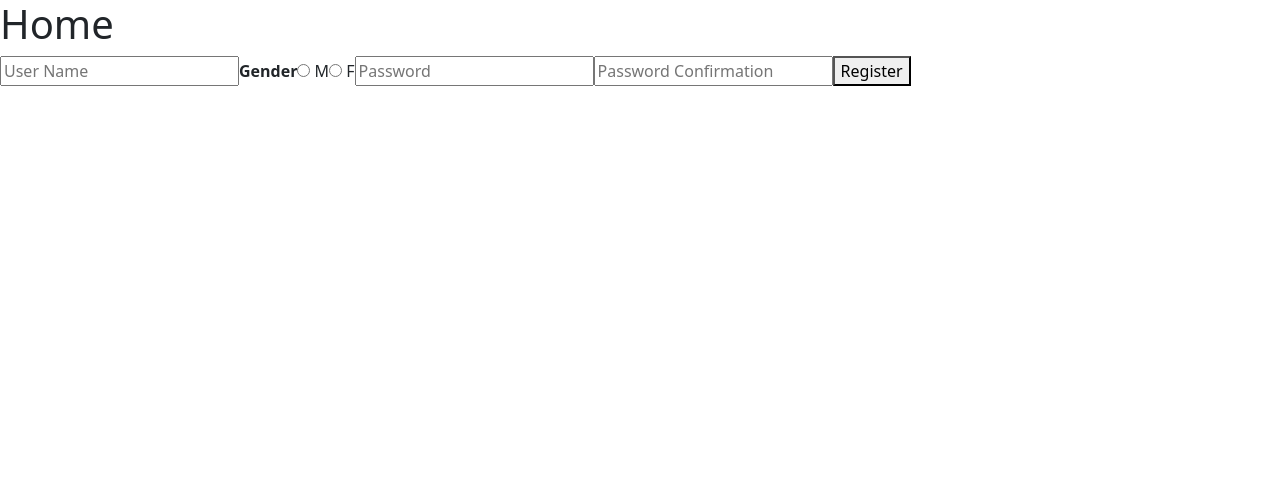
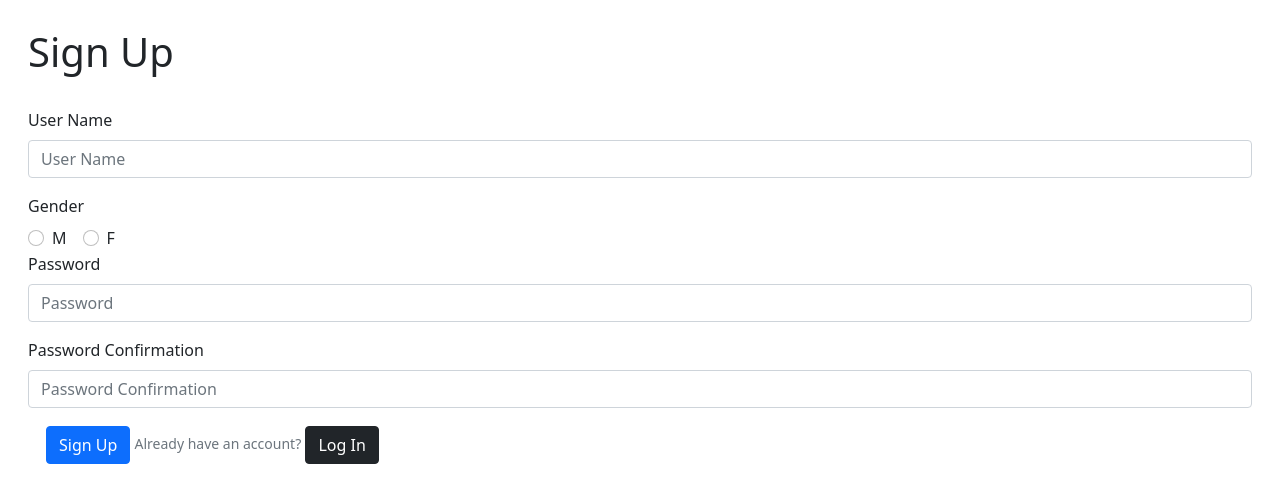
Before and after one commit to ne30/tour_sep, a React (Create React App) app in the folder frontend/tour/: page / in a window 1280 px wide. Shown: the top 502 px of the page. Built offline with nearby package versions, Linux system fonts and the light colour scheme; no server answers.

Commit message:
aligned add and login signup along with there routes

```diff
--- a/frontend/tour/src/components/AddTour.js
+++ b/frontend/tour/src/components/AddTour.js
@@ -1,5 +1,6 @@
 import axios from "axios";
 import { Component } from "react";
+import { Button, Col, Form, Row } from "react-bootstrap";
 
 export default class AddTour extends Component{
 
@@ -67,7 +68,7 @@ export default class AddTour extends Component{
     render(){
         return (
             <div>
-                <form onSubmit={this.handleSubmit}>
+                {/* <form onSubmit={this.handleSubmit}>
                     <input type="text" name="tour_code" placeholder="Tour Code" value={this.state.tour_code} onChange={this.handleChange} required />
 
                     <input type="text" name="from" placeholder="From" value={this.state.from} onChange={this.handleChange} required />
@@ -85,7 +86,62 @@ export default class AddTour extends Component{
                     <input type="date" name="date" placeholder="Date" value={this.state.date} onChange={this.handleChange} required />
 
                     <button type='submit'>Add</button>
-                </form>
+                </form> */}
+                <div>
+                <Form onSubmit={this.handleSubmit}>
+                        <Form.Group className="mb-3">
+                            <Form.Label>Tour Code</Form.Label>
+                            <Form.Control type="text" name="tour_code" placeholder="Tour Code" value={this.state.tour_code} onChange={this.handleChange} required />
+                        </Form.Group>
+
+                        <Row className="mb-3">
+                            <Form.Group as={Col} className="mb-3">
+                                <Form.Label>From</Form.Label>
+                                <Form.Control type="text" name="from" placeholder="From" value={this.state.from} onChange={this.handleChange} required />
+                            </Form.Group>
+
+                            <Form.Group as={Col} className="mb-3">
+                                <Form.Label>To</Form.Label>
+                                <Form.Control type="text" name="to" placeholder="To" value={this.state.to} onChange={this.handleChange} required />
+                            </Form.Group>
+                        </Row>
+
+                        <Row className="mb-3">
+                            <Form.Group as={Col} className="mb-3">
+                                <Form.Label>Start Time</Form.Label>
+                                <Form.Control type="time" name="start_time" placeholder="Start Time" value={this.state.start_time} onChange={this.handleChange} required />
+                            </Form.Group>
+
+                            <Form.Group as={Col} className="mb-3">
+                                <Form.Label>End Time</Form.Label>
+                                <Form.Control type="time" name="end_time" placeholder="End Time" value={this.state.end_time} onChange={this.handleChange} required />
+                            </Form.Group>
+                        </Row>
+
+                        <Row className="mb-3">
+                            <Form.Group as={Col} className="mb-3">
+                                <Form.Label>Passenger Limit</Form.Label>
+                                <Form.Control type="number" min="1" name="passenger_limit" placeholder="Passenger Limit" value={this.state.passenger_limit} onChange={this.handleChange} required />
+                            </Form.Group>
+
+                            <Form.Group as={Col} className="mb-3">
+                                <Form.Label>Price</Form.Label>
+                                <Form.Control type="number" min="1" name="price" placeholder="Price" value={this.state.price} onChange={this.handleChange} required />
+                            </Form.Group>
+                        </Row>
+
+                        <Form.Group className="mb-3">
+                            <Form.Label>Date</Form.Label>
+                            <Form.Control type="date" name="date" placeholder="Date" value={this.state.date} onChange={this.handleChange} required />
+                        </Form.Group>
+
+                        <div class="buttons">
+                            <Button variant="primary" type="submit">
+                                Add
+                            </Button>
+                        </div>
+                    </Form>
+                </div>
             </div>
         );
     }
--- a/frontend/tour/src/components/Home.js
+++ b/frontend/tour/src/components/Home.js
@@ -40,7 +40,6 @@ export default class Home extends Component {
   render() {
     return (
       <div>
-        <h1>Home</h1>
         <Registration handleSuccessfullRegister={this.handleSuccessfullRegister}/>
       </div>
     );
--- a/frontend/tour/src/components/auth/Login.js
+++ b/frontend/tour/src/components/auth/Login.js
@@ -1,5 +1,6 @@
 import React, { Component } from 'react';
 import axios from 'axios';
+import { Button, Form } from 'react-bootstrap';
 
 export default class Login extends Component {
 
@@ -61,14 +62,53 @@ export default class Login extends Component {
     render() {
         return (
             <div>
-                <h1>Login</h1>
-                <form onSubmit={this.handleSubmit}>
+                {/* <form onSubmit={this.handleSubmit}>
                     <input type="text" name="user_name" placeholder="User Name" value={this.state.user_name} onChange={this.handleChange} required />
 
                     <input type="password" name="password" placeholder="Password" value={this.state.password} onChange={this.handleChange} required />
 
                     <button type='submit'>Log In</button>
-                </form>
+                </form> */}
+                <div class="login-form">
+                    <h1>Sign In</h1>
+                    <br/>
+                    <Form onSubmit={this.handleSubmit}>
+                        <Form.Group className="mb-3">
+                            <Form.Label>User Name</Form.Label>
+                            <Form.Control type="text"name="user_name" placeholder="User Name" value={this.state.user_name} onChange={this.handleChange} required />
+                        </Form.Group>
+
+                        <Form.Group className="mb-3" controlId="formBasicPassword">
+                            <Form.Label>Password</Form.Label>
+                            <Form.Control type="password" name="password" placeholder="Password" value={this.state.password} onChange={this.handleChange} required />
+                        </Form.Group>
+                        <div class="buttons">
+                            <Button variant="primary" type="submit">
+                                Log In
+                            </Button>
+                            {' '}
+                            <Form.Text className="text-muted">
+                                    Don't have an account?
+                            </Form.Text>
+                            {' '}
+                            <Button href="/" variant="dark">
+                                Sign Up
+                            </Button>
+                        </div>
+                    </Form>
+                </div>
+                <style>
+                    {"\
+                    .login-form{\
+                    margin:28px;\
+                    }\
+                    "}
+                    {"\
+                    .buttons{\
+                    margin:18px;\
+                    }\
+                    "}
+                </style>
             </div>
         );
     }
--- a/frontend/tour/src/components/auth/Registration.js
+++ b/frontend/tour/src/components/auth/Registration.js
@@ -1,5 +1,6 @@
 import React, { Component } from 'react';
 import axios from 'axios';
+import { Button, Form } from 'react-bootstrap';
 
 export default class Registration extends Component {
 
@@ -50,7 +51,7 @@ export default class Registration extends Component {
     render() {
         return (
             <div>
-                <form onSubmit={this.handleSubmit}>
+                {/* <form onSubmit={this.handleSubmit}>
                     <input type="text" name="user_name" placeholder="User Name" value={this.state.user_name} onChange={this.handleChange} required />
 
                     <strong>Gender</strong>
@@ -78,7 +79,60 @@ export default class Registration extends Component {
                     <input type="password" name="password_confirmation" placeholder="Password Confirmation" value={this.state.password_confirmation} onChange={this.handleChange} required />
 
                     <button type='submit'>Register</button>
-                </form>
+                </form> */}
+                <div class="login-form">
+                    <h1>Sign Up</h1>
+                        <br/>
+                        <Form onSubmit={this.handleSubmit}>
+                            <Form.Group className="mb-3">
+                                <Form.Label>User Name</Form.Label>
+                                <Form.Control type="text"name="user_name" placeholder="User Name" value={this.state.user_name} onChange={this.handleChange} required />
+                            </Form.Group>
+
+                            <Form.Group>
+                                <Form.Label>Gender</Form.Label>
+                                <br/>
+                                <Form.Check type="radio" name="gender" value="m" checked={this.state.gender==="m"} onChange={this.handleChange} inline label="M" />
+                                <Form.Check type="radio" name="gender" value="f" checked={this.state.gender==="f"} onChange={this.handleChange} inline label="F" />
+                            </Form.Group>
+
+                            <Form.Group className="mb-3" controlId="formBasicPassword">
+                                <Form.Label>Password</Form.Label>
+                                <Form.Control type="password" name="password" placeholder="Password" value={this.state.password} onChange={this.handleChange} required />
+                            </Form.Group>
+
+                            <Form.Group className="mb-3" controlId="formBasicPassword">
+                                <Form.Label>Password Confirmation</Form.Label>
+                                <Form.Control type="password" name="password_confirmation" placeholder="Password Confirmation" value={this.state.password_confirmation} onChange={this.handleChange} required />
+                            </Form.Group>
+
+                            <div class="buttons">
+                                <Button variant="primary" type="submit">
+                                    Sign Up
+                                </Button>
+                                {' '}
+                                <Form.Text className="text-muted">
+                                    Already have an account?
+                                </Form.Text>
+                                {' '}
+                                <Button href="login" variant="dark">
+                                    Log In
+                                </Button>
+                            </div>
+                        </Form>
+                    </div>
+                <style>
+                    {"\
+                    .login-form{\
+                    margin:28px;\
+                    }\
+                    "}
+                    {"\
+                    .buttons{\
+                    margin:18px;\
+                    }\
+                    "}
+                </style>
             </div>
         );
     }
```
